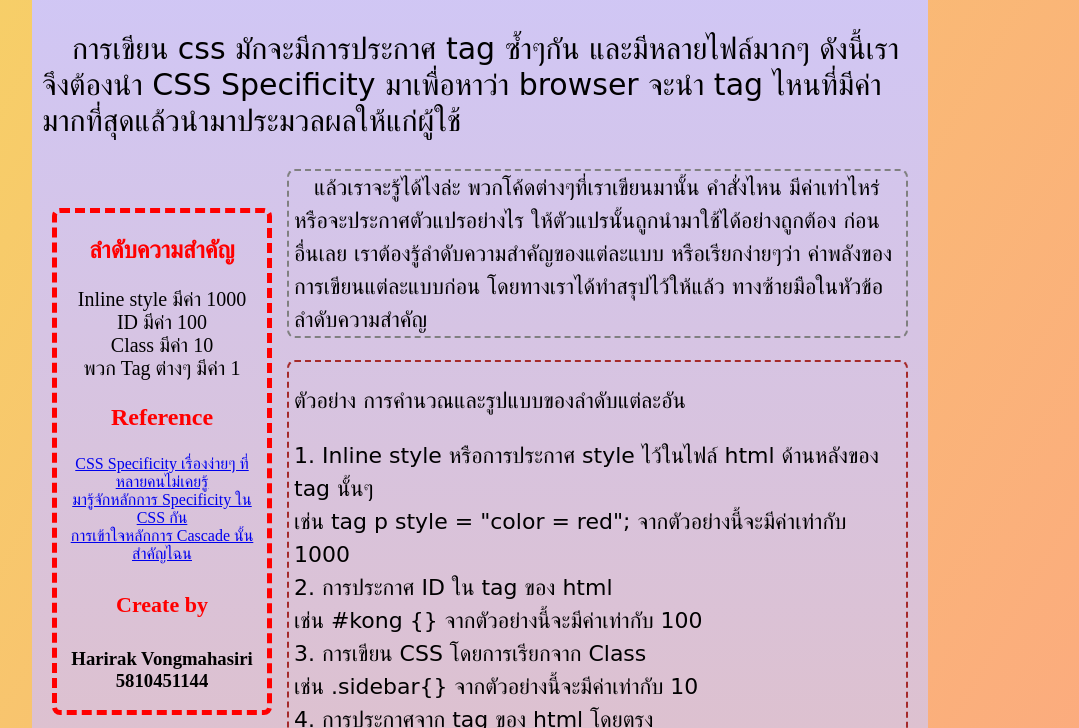
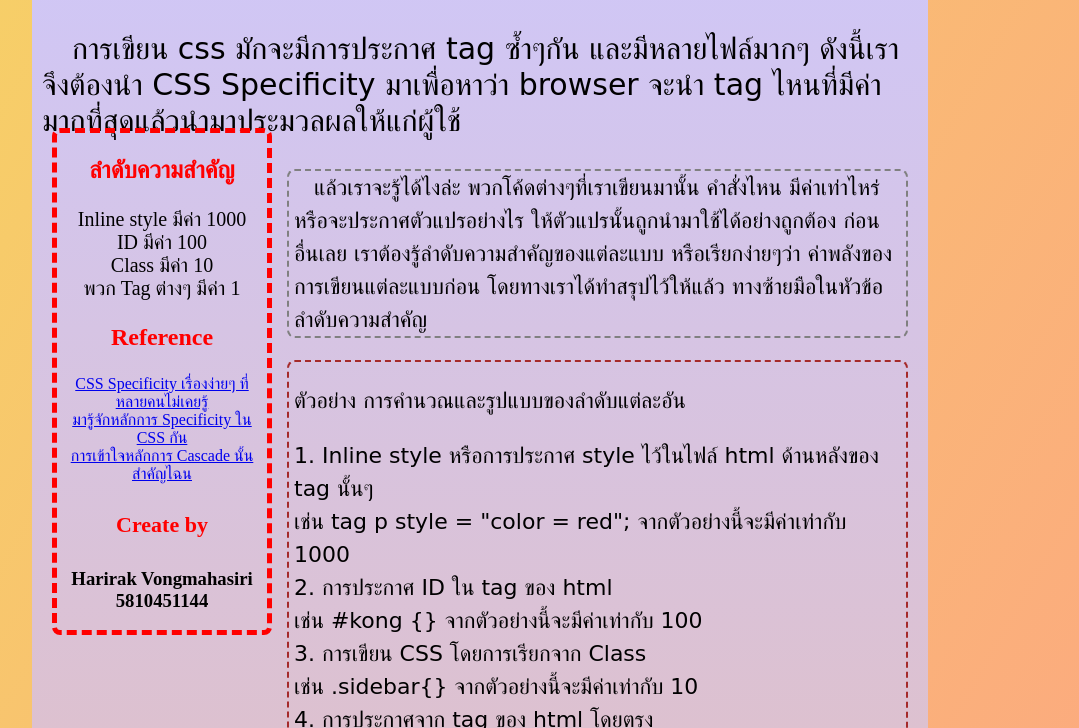
Before and after one commit to Yackz/Yackz.github.io, a plain HTML site: page cssspecificity/index.html in a window 1280 px wide. Shown: the part 72-800 px from the top of the page, without its empty margins (160-1239 px from the left). Drawn offline with Linux system fonts and the light colour scheme.

Commit message:
Update style.css

```diff
--- a/cssspecificity/style.css
+++ b/cssspecificity/style.css
@@ -57,7 +57,7 @@ h1{
 }
 .leftside{
 	position: absolute;
-	top: 35%;
+	top: 25%;
 	width: 210px;
 	left: 15%;
 	margin-left: 20px;
```
